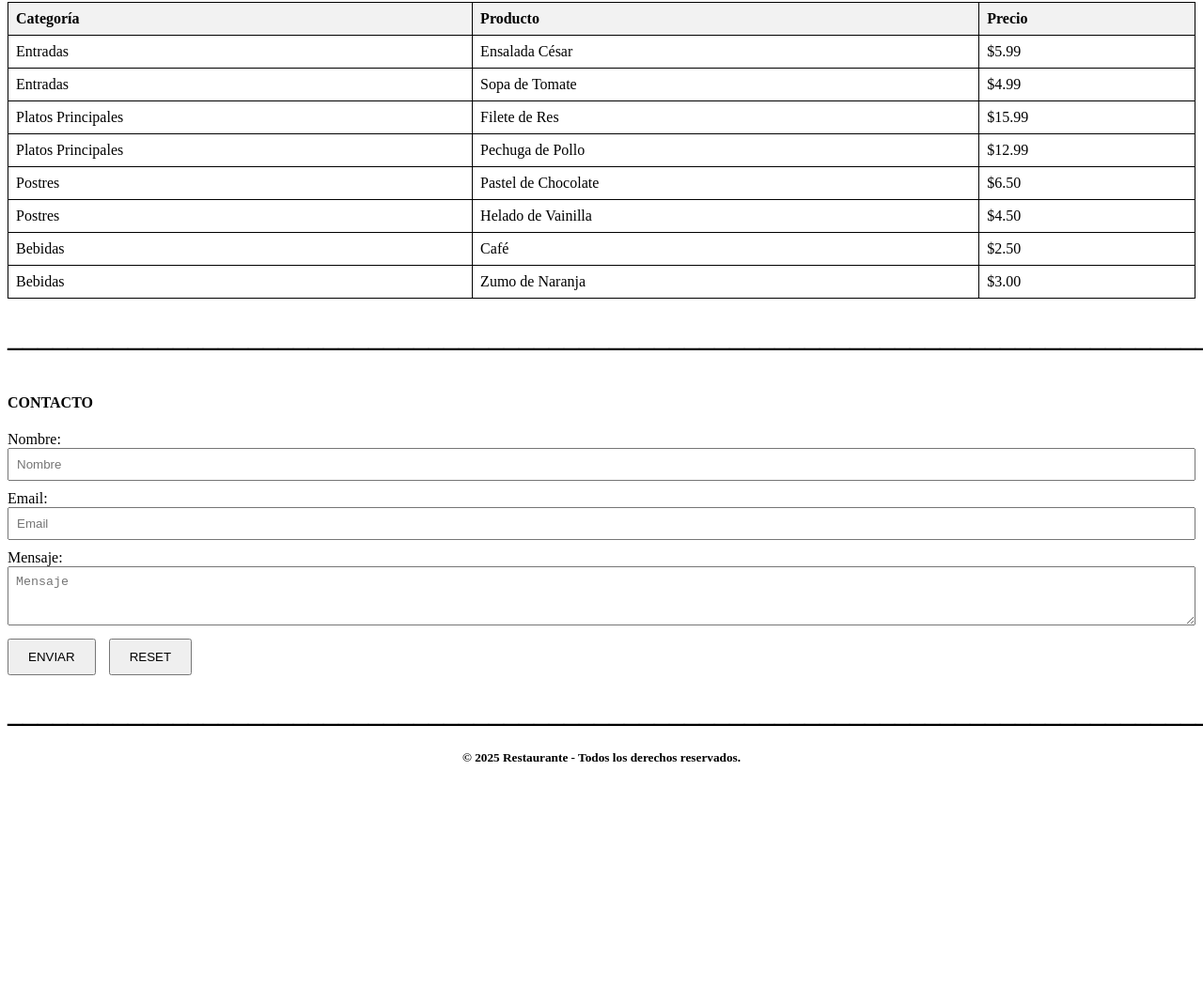
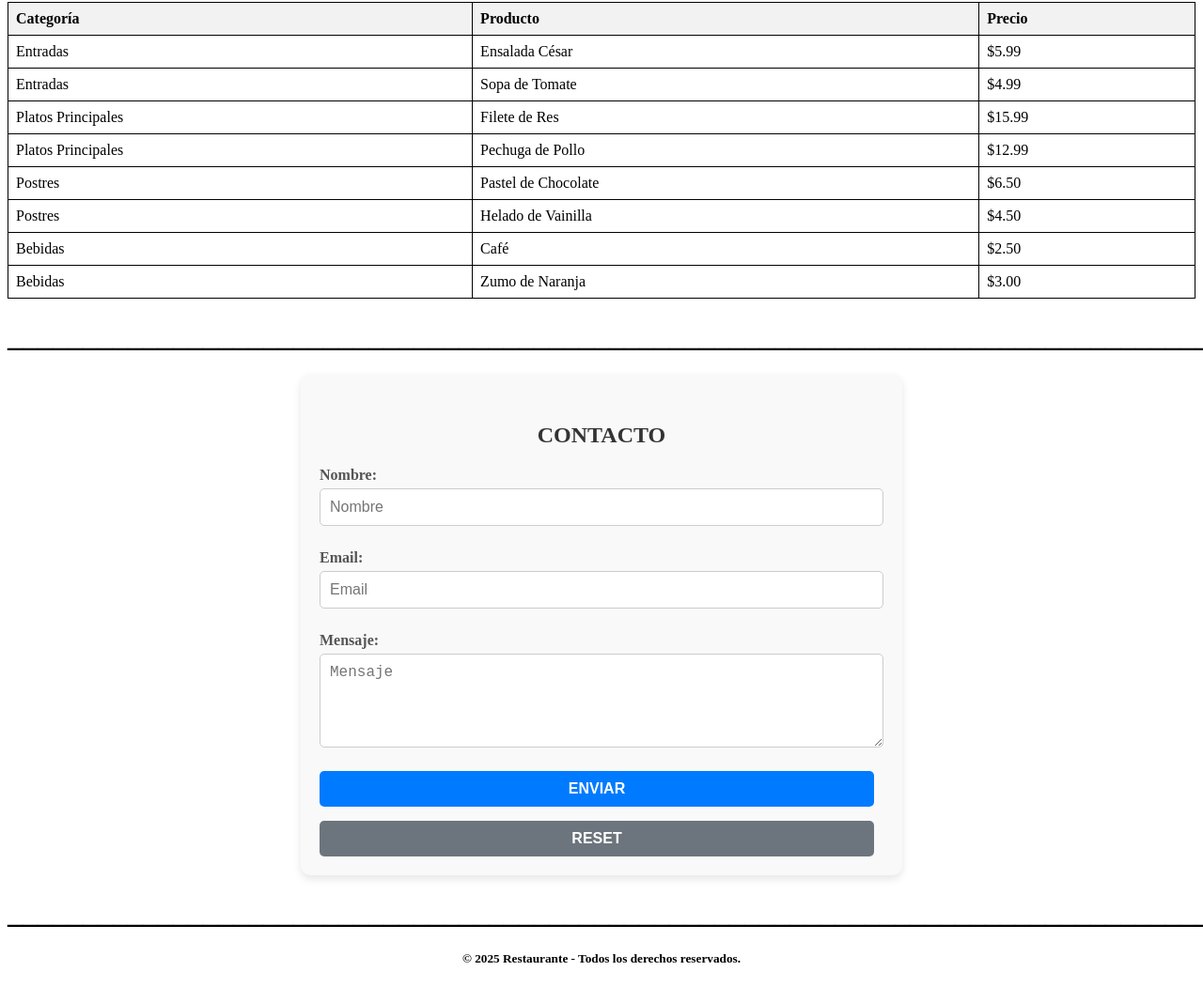
Before and after one commit to JhonVega270523/Restau, a plain HTML site: page index.html in a window 1280 px wide. Shown: the part 1890-2941 px from the top of the page at 94% size. Before the commit the page ends 2728 px from the top, so only its background shows below. Drawn offline with Linux system fonts and the light colour scheme.

Commit message:
Subiendo Restau

```diff
--- a/styles.css
+++ b/styles.css
@@ -139,3 +139,87 @@ h3{
     gap: 20px; /* Espacio entre los elementos */
     justify-content: center; /* Centrar los elementos horizontalmente */
 }
+/* Estilos para la sección CONTACTO */
+#CONTACTO {
+    padding: 20px;
+    background-color: #f9f9f9; /* Fondo claro */
+    border-radius: 10px; /* Bordes redondeados */
+    max-width: 600px; /* Ancho máximo del formulario */
+    margin: 0 auto; /* Centrar el formulario en la página */
+    box-shadow: 0 4px 8px rgba(0, 0, 0, 0.1); /* Sombra suave */
+}
+
+#CONTACTO h4 {
+    text-align: center;
+    font-size: 24px;
+    color: #333; /* Color del texto */
+    margin-bottom: 20px;
+}
+
+/* Estilos para el formulario */
+#contactForm {
+    display: flex;
+    flex-direction: column;
+    gap: 15px; /* Espacio entre los elementos del formulario */
+}
+
+/* Estilos para los contenedores de los campos */
+#contactForm div {
+    display: flex;
+    flex-direction: column;
+    gap: 5px; /* Espacio entre el label y el input */
+}
+
+/* Estilos para las etiquetas */
+#contactForm label {
+    font-size: 16px;
+    color: #555; /* Color del texto */
+    font-weight: bold;
+}
+
+/* Estilos para los campos de entrada */
+#contactForm input,
+#contactForm textarea {
+    padding: 10px;
+    font-size: 16px;
+    border: 1px solid #ccc; /* Borde gris */
+    border-radius: 5px; /* Bordes redondeados */
+    outline: none; /* Quitar el borde al hacer clic */
+    transition: border-color 0.3s ease; /* Transición suave */
+}
+
+#contactForm input:focus,
+#contactForm textarea:focus {
+    border-color: #007bff; /* Cambiar color del borde al enfocar */
+}
+
+/* Estilos para el textarea */
+#contactForm textarea {
+    resize: vertical; /* Permitir redimensionar solo verticalmente */
+    min-height: 100px; /* Altura mínima */
+}
+
+/* Estilos para los botones */
+#contactForm button {
+    padding: 10px 20px;
+    font-size: 16px;
+    font-weight: bold;
+    color: #fff; /* Color del texto */
+    background-color: #007bff; /* Color de fondo */
+    border: none;
+    border-radius: 5px;
+    cursor: pointer; /* Cambiar el cursor al pasar el mouse */
+    transition: background-color 0.3s ease; /* Transición suave */
+}
+
+#contactForm button[type="reset"] {
+    background-color: #6c757d; /* Color de fondo para el botón RESET */
+}
+
+#contactForm button:hover {
+    background-color: #0056b3; /* Cambiar color al pasar el mouse */
+}
+
+#contactForm button[type="reset"]:hover {
+    background-color: #5a6268; /* Cambiar color al pasar el mouse */
+}
```
